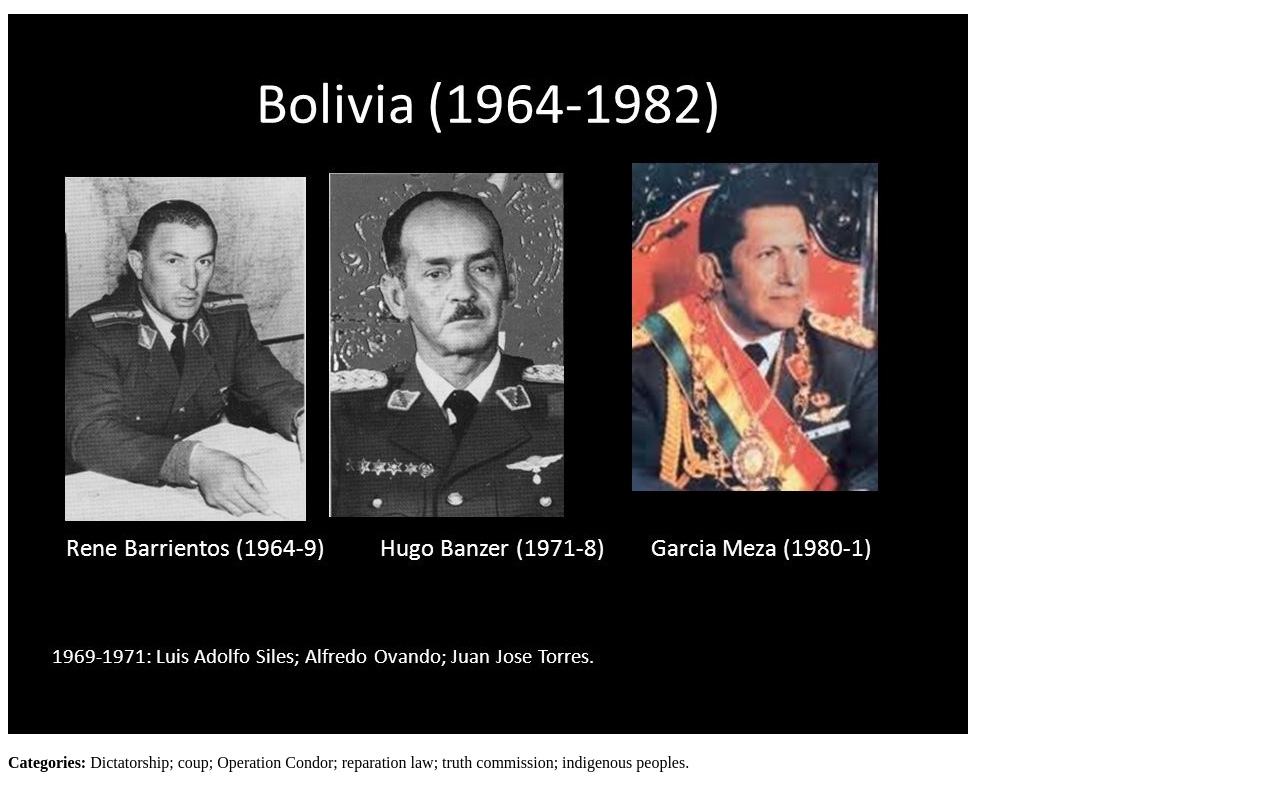
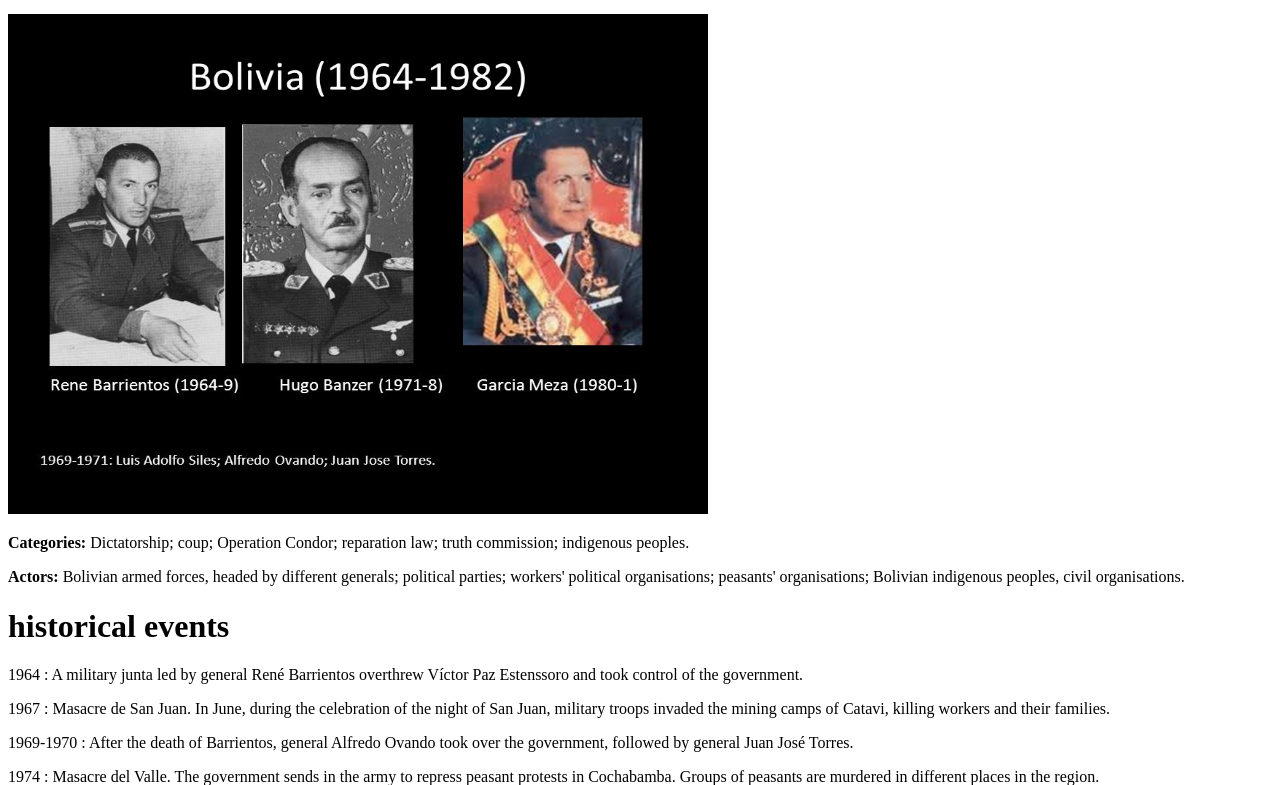
Before and after one commit to Polychloras/Polychloras.github.io, a plain HTML site: page Bolivia.html in a window 1280 px wide. Shown: the part 158-943 px from the top of the page. Drawn offline with Linux system fonts and the light colour scheme.

Commit message:
Update Bolivia.html

```diff
--- a/Bolivia.html
+++ b/Bolivia.html
@@ -16,10 +16,7 @@
         <a href="https://en.wikipedia.org/wiki/History_of_Bolivia_(1964%E2%80%931982)#:~:text=The%20history%20of%20Bolivia%20from,vice%2Dpresident%20General%20Ren%C3%A9%20Barrientos.">Visit wikipedia.org!</a>
         </p>
         <p>
-        <picture>
-            <source media="(min-width:450px)" srcset="Bolivia.jpg">
-            <img src="Bolivia Dictators">
-        </picture>
+        <img src="Bolivia.jpg" alt="Bolivia" width="700" height="500">
         </p>
         <p>
         <b>Categories:</b> Dictatorship; coup; Operation Condor; reparation law; truth commission; indigenous peoples.
```
